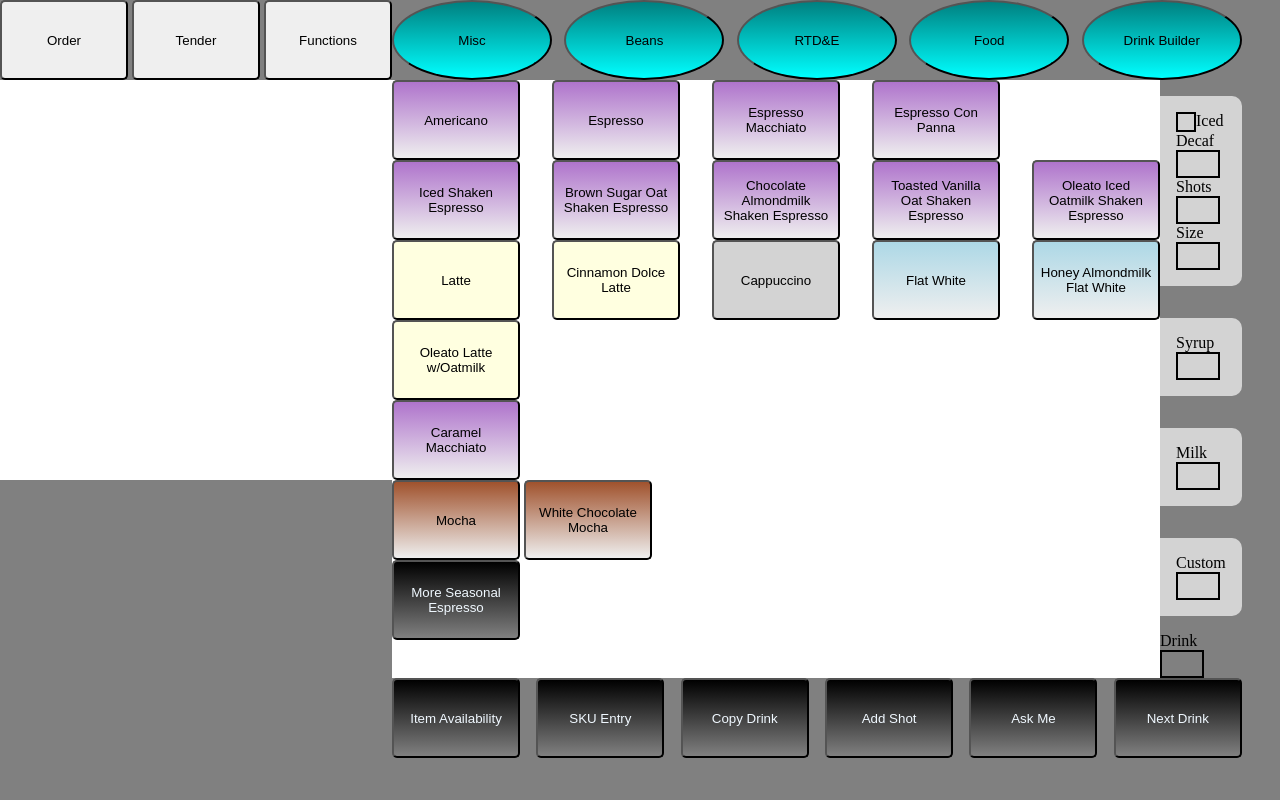
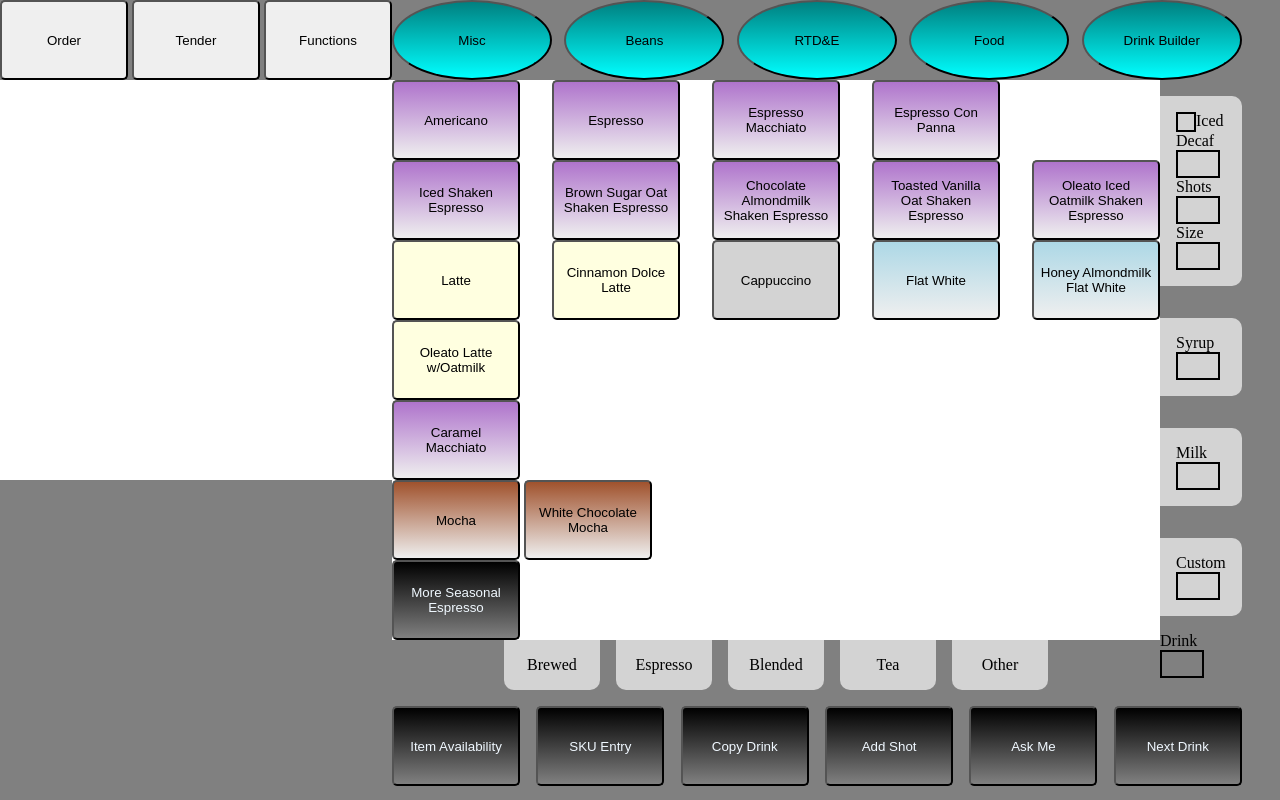
Before and after one commit to KBiz248/register, a plain HTML site: page index.html in a window 1280 px wide. Drawn offline with Linux system fonts and the light colour scheme.

Commit message:
add bottom tabs to drink builder menus

```diff
--- a/index.html
+++ b/index.html
@@ -32,6 +32,7 @@
             </div>
 
             <div class="flex">
+                <div class="flex column">
                 <div id="espressoMenuContainer" class="white active">
                     <div class="flex spaceBetween">
                         <div><button type="button" class="purple" onclick="addAmericano()">Americano</button></div>
@@ -120,7 +121,7 @@
 
                 </div>
 
-                <div id="syrupMenuContainer" class="white inactive">
+                <div id="syrupMenuContainer" class="white inactive spaceBetween">
                     <div class="flex spaceBetween">
                         <button type="button" class="black">No</button>
                         <button type="button" class="black">Sub</button>
@@ -238,6 +239,15 @@
                     </div>
                 </div>
 
+                <div id="drinkBuilderBottomTabs" class="flex">
+                    <div class="bottomTab">Brewed</div>
+                    <div class="bottomTab">Espresso</div>
+                    <div class="bottomTab">Blended</div>
+                    <div class="bottomTab">Tea</div>
+                    <div class="bottomTab">Other</div>
+                </div>
+                </div>
+
                 <div id="rightContainer" class="gray flex column">
                     <div id="icedMenu" class="flex column lightGray rightButton spaceBetween" onclick="displayIcedMenu()">
                         <div class="flex">
@@ -281,6 +291,8 @@
                 </div>
             </div>
 
+
+
             <div id="bottomButtons" class="flex spaceBetween">
                 <button type="button" class="black">Item Availability</button>
                 <button type="button" class="black">SKU Entry</button>
--- a/style.css
+++ b/style.css
@@ -78,6 +78,21 @@ body {
     padding: 2vh;
 }
 
+.bottomTab {
+    border-radius: 0 0 10px 10px;
+    margin: 0 1vh;
+    width: 12vh;
+    /*height: 5vh;*/
+    background-color: lightgray;
+    text-align: center;
+    padding:2vh 0;
+}
+
+#drinkBuilderBottomTabs {
+    justify-content: center;
+    margin-bottom: 2vh;
+}
+
 .black {
 
     background-image: linear-gradient(black, gray);
```
